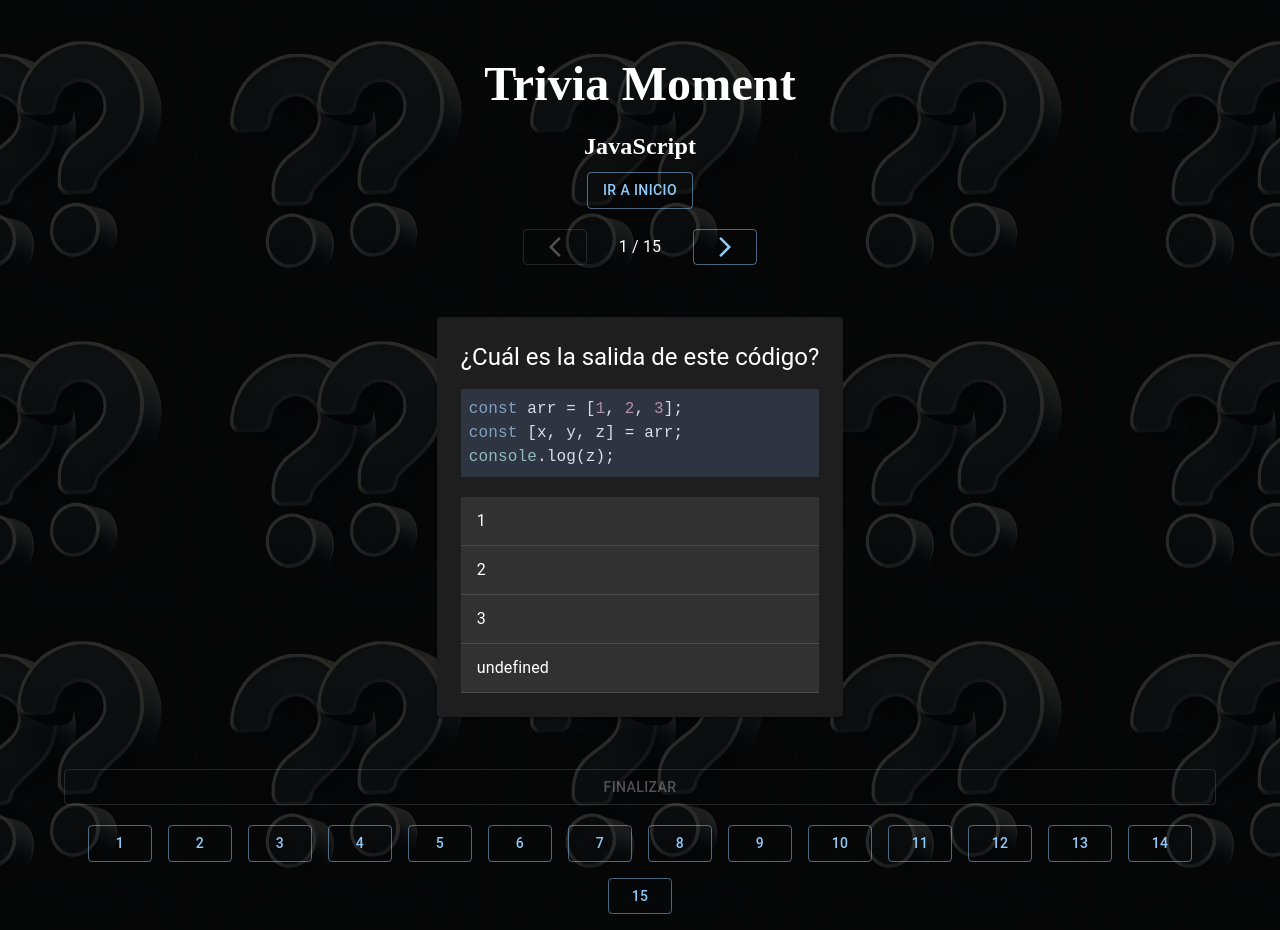
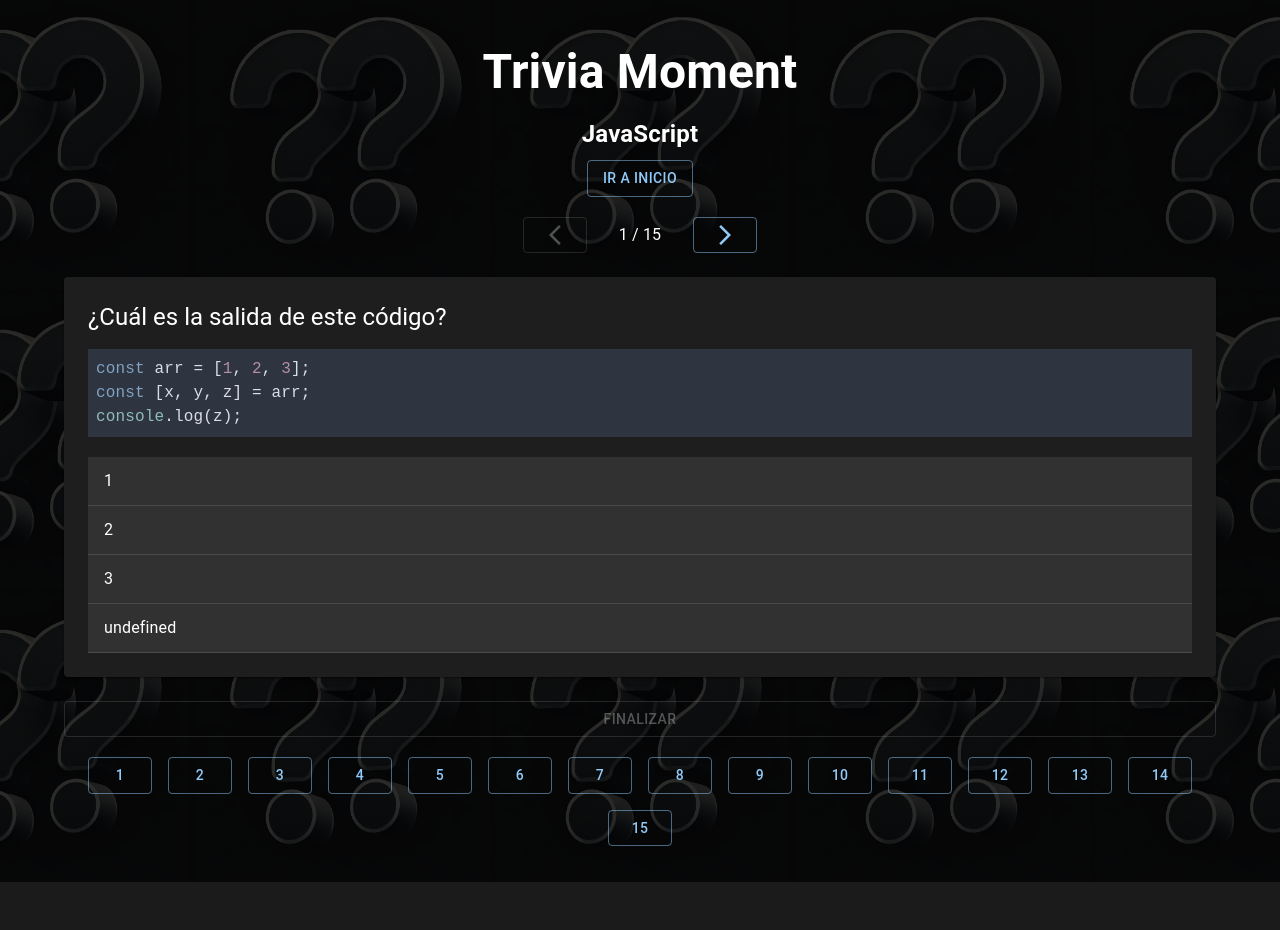
Before and after one commit to ElYonathanD/Trivia-Moment, a React (Vite) app: page / in a window 1280 px wide. Both pictures are taken after a click on the button "JAVASCRIPT". After the commit the page ends 882 px from the top, so only its background shows below. Built offline with nearby package versions, Linux system fonts and the light colour scheme.

Commit message:
refactor styles and components for improved layout and design consistency

```diff
--- a/src/App.css
+++ b/src/App.css
@@ -7,9 +7,10 @@
 }
 h1 {
   font-size: 3rem;
-  font-family: cursive;
+  font-weight: bold;
+  margin-top: 20px;
   margin-bottom: 0;
 }
 h2 {
-  font-family: cursive;
+  font-weight: bold;
 }
--- a/src/components/ItemTopic.tsx
+++ b/src/components/ItemTopic.tsx
@@ -1,3 +1,4 @@
+import '../styles/itemTopic.css'
 import { Button } from '@mui/material'
 import Grid from '@mui/material/Grid2'
 import { useQuestionStore } from '../store/questions'
@@ -17,7 +18,7 @@ const ItemTopic = ({ topic }: Props) => {
         className={`button-background ${topic.name}-button`}
         fullWidth
         onClick={() => fetchQuestions(15, topic)}
-        variant='contained'
+        variant='text'
       >
         {topic.label}
       </Button>
--- a/src/components/Pagination.tsx
+++ b/src/components/Pagination.tsx
@@ -1,3 +1,4 @@
+import '../styles/pagination.css'
 import { ArrowBackIosNew, ArrowForwardIos } from '@mui/icons-material'
 import { Button, Stack } from '@mui/material'
 import { useQuestionStore } from '../store/questions'
@@ -23,7 +24,7 @@ const Pagination = ({ children }: Props) => {
   return (
     <Stack
       direction='column'
-      gap={4}
+      gap={3}
       alignItems='center'
       justifyContent='center'
     >
--- a/src/components/Question.tsx
+++ b/src/components/Question.tsx
@@ -28,7 +28,7 @@ const Question = ({
   const selectAnswer = useQuestionStore((state) => state.selectAnswer)
 
   return (
-    <Card variant='elevation' className='card-question '>
+    <Card variant='elevation' className='card-question'>
       <Typography variant='h5'>{info.question}</Typography>
       {info.code && (
         <SyntaxHighlighter language='javascript' style={nord}>
--- a/src/components/Start.tsx
+++ b/src/components/Start.tsx
@@ -1,7 +1,6 @@
 import { Container, Stack, Typography } from '@mui/material'
 import Grid from '@mui/material/Grid2'
 import SentimentSatisfiedAltIcon from '@mui/icons-material/SentimentSatisfiedAlt'
-import '../styles/start.css'
 import ItemTopic from './ItemTopic'
 const Start = () => {
   const topics = [
--- a/src/index.css
+++ b/src/index.css
@@ -16,6 +16,7 @@ body {
   background-repeat: repeat;
   background-blend-mode: overlay;
   background-position: center;
+  margin-bottom: 20px !important;
 }
 *,
 *::after,
--- a/src/styles/game.css
+++ b/src/styles/game.css
@@ -3,15 +3,3 @@
   margin-bottom: 20px !important;
   margin-inline: auto;
 }
-.finish-button {
-  margin-top: 20px !important;
-}
-
-.questions-number-button {
-  color: white;
-  transition: all 0.3s ease;
-}
-.questions-number-button.answered {
-  border-bottom: 1px solid white;
-  background-color: #173e75;
-}
--- a/src/styles/start.css
+++ b/src/styles/itemTopic.css
@@ -6,7 +6,6 @@
   text-transform: uppercase !important;
   font-weight: bold !important;
   z-index: 1;
-  border-radius: 5px;
   text-shadow: -1px -1px 0px black, 1px -1px 0px black, -1px 1px 0px black,
     1px 1px 0px black;
 }
--- /dev/null
+++ b/src/styles/pagination.css
@@ -0,0 +1,8 @@
+.questions-number-button {
+  color: white;
+  transition: all 0.3s ease;
+}
+.questions-number-button.answered {
+  border-bottom: 1px solid white;
+  background-color: #173e75;
+}
--- a/src/styles/question.css
+++ b/src/styles/question.css
@@ -1,7 +1,7 @@
 .card-question {
   padding: 24px;
+  width: 100%;
   text-align: left;
-  margin-top: 20px !important;
 }
 .card-question h5 {
   font-size: 1rem;
```
